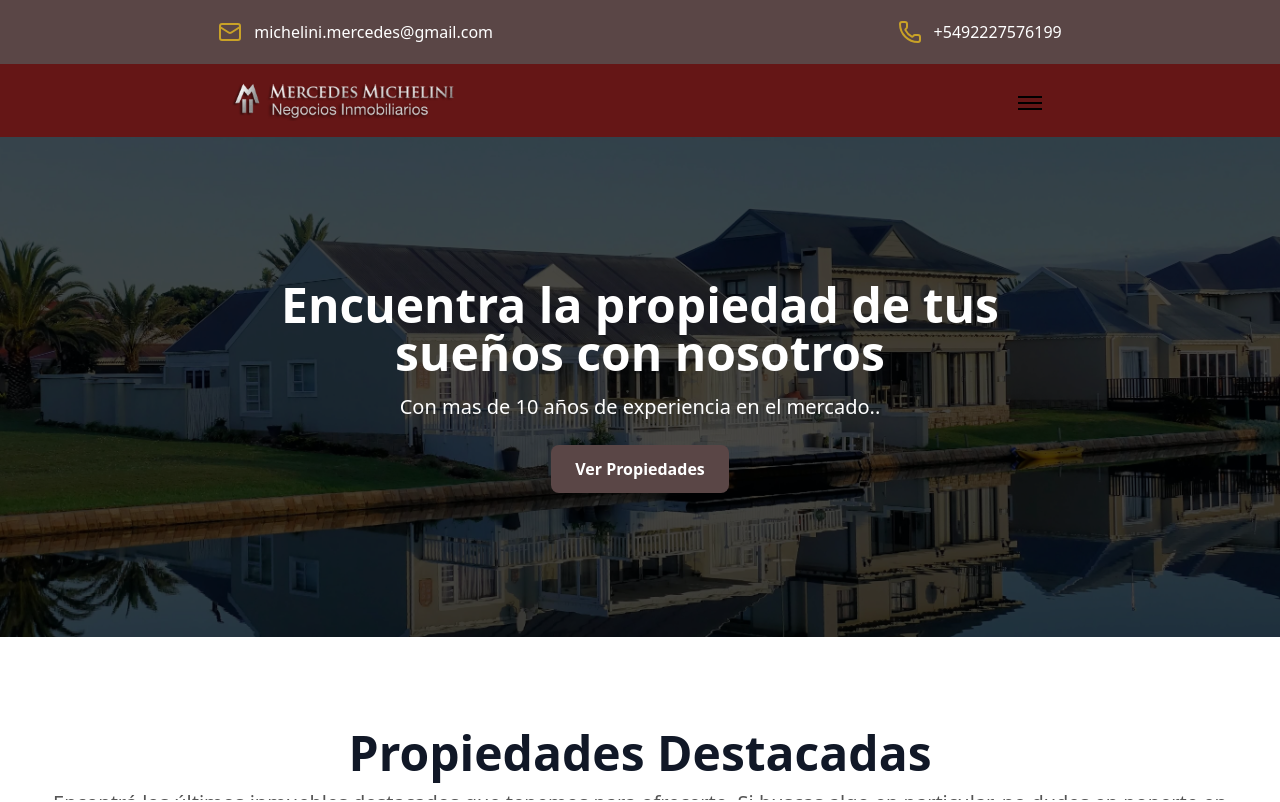
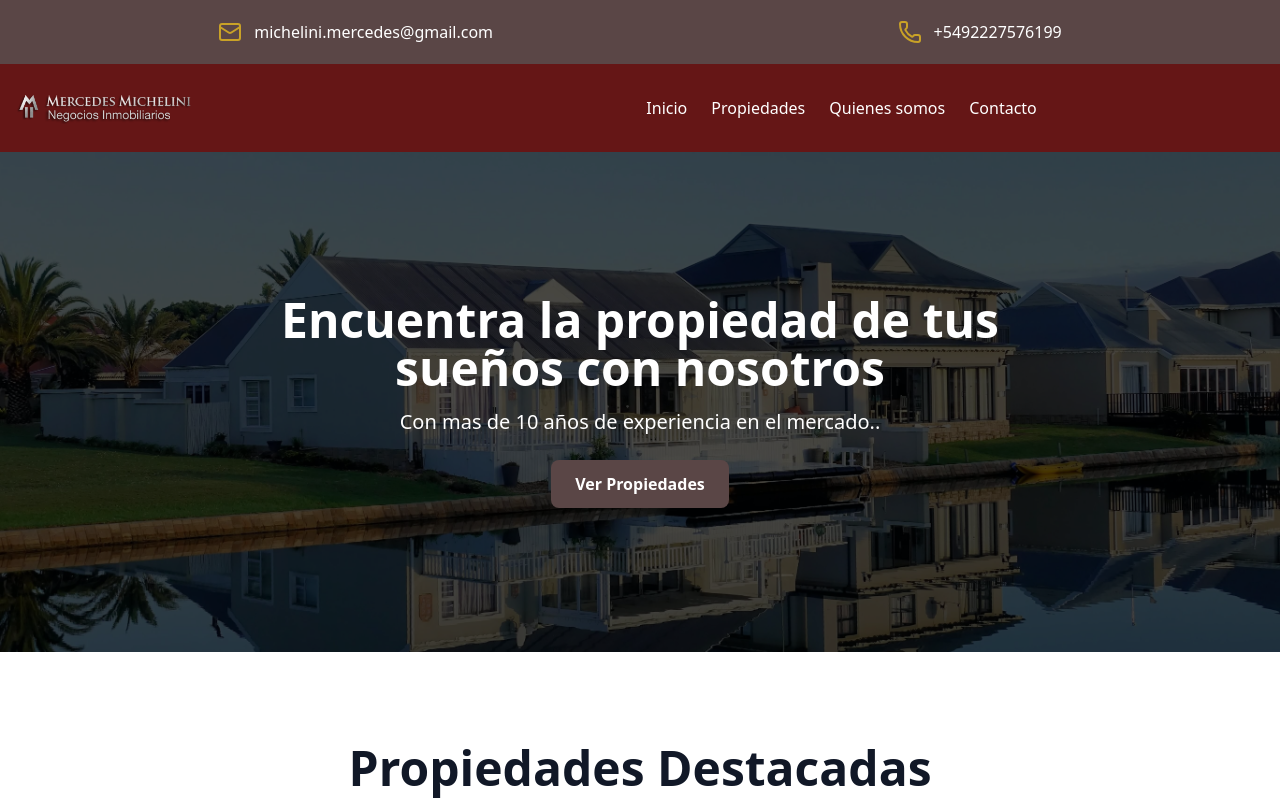
Before and after one commit to DamianBermudez94/mercedez-michelini, a React (Vite) app: page / in a window 1280 px wide. Shown: the top 802 px of the page. Built offline with nearby package versions, Linux system fonts and the light colour scheme; no server answers.

Commit message:
se ajusto diseño del menu responsivo

```diff
--- a/src/components/NavBar.jsx
+++ b/src/components/NavBar.jsx
@@ -1,10 +1,8 @@
 import LogoImagen from '../assets/logo.webp';
 import { useState, useEffect } from "react";
 import { Link, useLocation } from "react-router-dom";
+
 export default function Navbar() {
-
-
-
     const [menuOpen, setMenuOpen] = useState(false);
     const location = useLocation();
 
@@ -14,17 +12,17 @@ export default function Navbar() {
 
 
     return (
-        <div className='bg-Background-color-nav flex justify-around p-4'>
-            <div className='my-auto'>
+        <div className='bg-Background-color-nav flex items-center justify-between p-4'>
+            <div className='flex items-center'>
                 <a href="/home">
-                    <img className='w-[70%] h-[70%] object-cover' src={LogoImagen} alt="Mercedes Michelini | Negocios inmobiliarios" />
+                    <img className='w-32 md:w-48 h-auto object-cover' src={LogoImagen} alt="Mercedes Michelini | Negocios inmobiliarios" />
                 </a>
             </div>
 
-            <nav className="" >
+            <nav className="relative" >
                 <button
                     id="menuButton"
-                    className="p-2"
+                    className="p-2 md:hidden text-Color-Text"
                     onClick={() => setMenuOpen(!menuOpen)}
                 >
                     <div id="menuIcon" className="flex flex-col gap-1">
@@ -42,11 +40,11 @@ export default function Navbar() {
                         ></span>
                     </div>
                 </button>
-                <ul className={`absolute top-full left-0 bg-white w-full ${menuOpen ? "block" : "hidden"} md:block`}>
-                    <Link to="/home" data-section="section1" className="hover:underline">Inicio</Link>
-                    <Link to="/propiedades" data-section="section2" className="hover:underline">Propiedades</Link>
-                    <Link to="/acerca" data-section="section3" className="hover:underline">Quienes somos</Link>
-                    <Link to="/contacto" data-section="section4" className="hover:underline">Contacto</Link>
+                <ul className={`absolute top-full left-1/2 -translate-x-1/2 z-10 bg-Background-color-header-top shadow-md text-Color-Text p-4 rounded-lg w-screen h-screen  md:static md:h-auto md:bg-transparent md:shadow-none md:flex md:space-x-6 md:w-auto ${menuOpen ? "block" : "hidden"} md:block`}>
+                    <li><Link to="/home" className="block hover:underline">Inicio</Link></li>
+                    <li><Link to="/propiedades" className="block hover:underline">Propiedades</Link></li>
+                    <li><Link to="/acerca" className="block hover:underline">Quienes somos</Link></li>
+                    <li><Link to="/contacto" className="block hover:underline">Contacto</Link></li>
                 </ul>
             </nav>
         </div>
```
